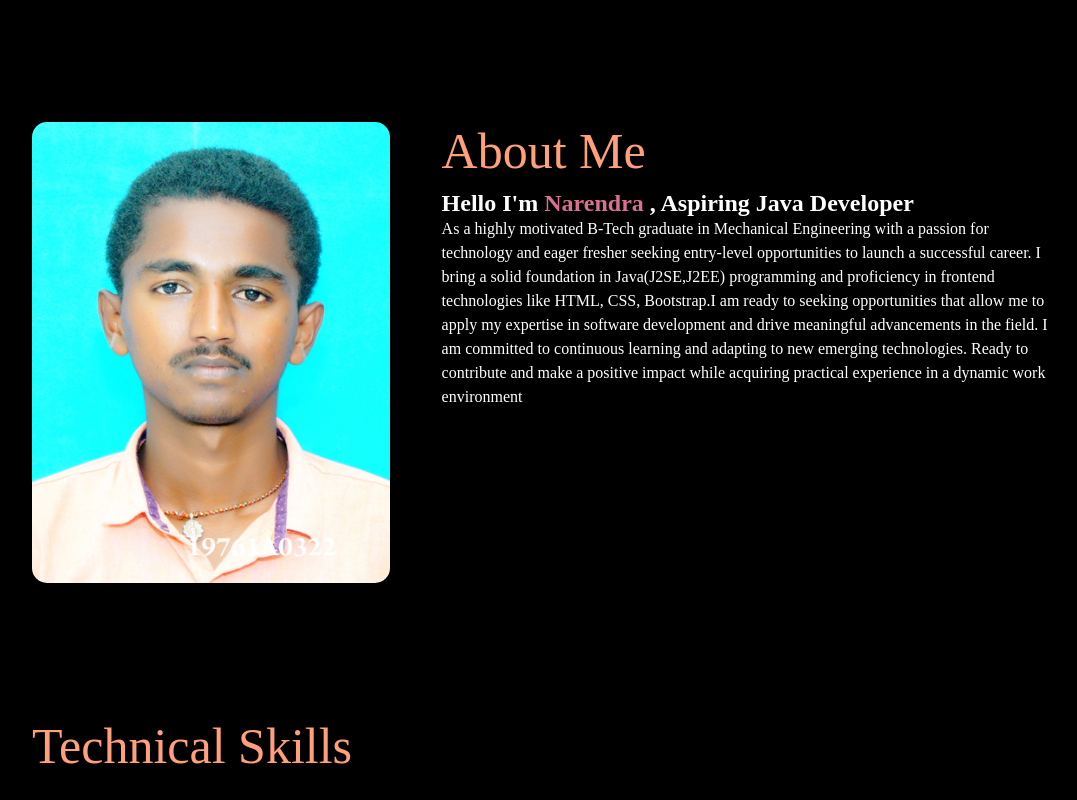
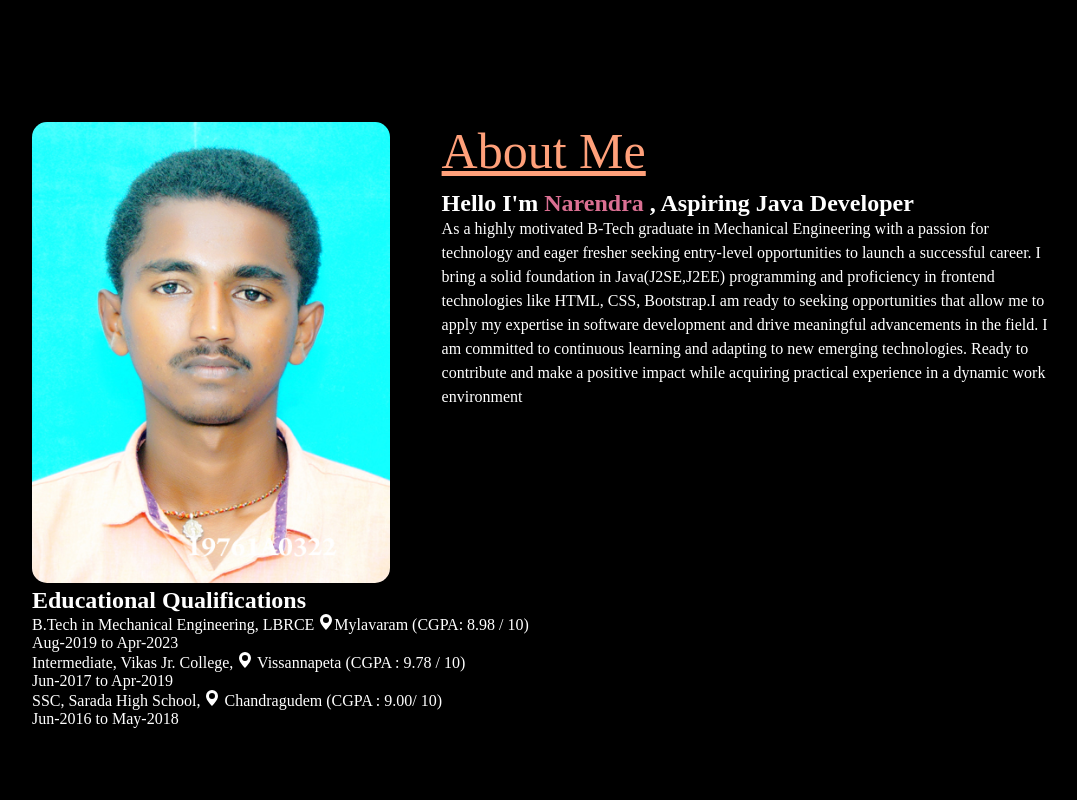
Before and after one commit to kuppalanarendra/Narendra_portfolio, a plain HTML site: page index.html in a window 1280 px wide. Shown: the part 620-1420 px from the top of the page, without its empty margins (96-1173 px from the left). Drawn offline with Linux system fonts and the light colour scheme.

Commit message:
Update index.html

```diff
--- a/index.html
+++ b/index.html
@@ -8,6 +8,7 @@
     <!-- <link href="https://cdn.jsdelivr.net/npm/bootstrap@5.0.2/dist/css/bootstrap.min.css" rel="stylesheet" integrity="sha384-EVSTQN3/azprG1Anm3QDgpJLIm9Nao0Yz1ztcQTwFspd3yD65VohhpuuCOmLASjC" crossorigin="anonymous"> -->
 </head>
 <body class="body">
+    <div class="container">
         <div class="main">
             <div class="navbar">
                 <div class="imge">
@@ -39,7 +40,7 @@
                <div class="c1">
                 <h1>Hi, I'm <span class="span">Narendra <br> </span>From Vijayawada</h1>
                  <br><p><a href="https://www.linkedin.com/in/narendra-kuppala
-                "target="_blank"><svg xmlns="http://www.w3.org/2000/svg" width="16" height="16" fill="currentColor" class="bi bi-linkedin" viewBox="0 0 16 16">
+                    " target="_blank"><svg xmlns="http://www.w3.org/2000/svg" width="16" height="16" fill="currentColor" class="bi bi-linkedin" viewBox="0 0 16 16">
                     <path d="M0 1.146C0 .513.526 0 1.175 0h13.65C15.474 0 16 .513 16 1.146v13.708c0 .633-.526 1.146-1.175 1.146H1.175C.526 16 0 15.487 0 14.854zm4.943 12.248V6.169H2.542v7.225zm-1.2-8.212c.837 0 1.358-.554 1.358-1.248-.015-.709-.52-1.248-1.342-1.248S2.4 3.226 2.4 3.934c0 .694.521 1.248 1.327 1.248zm4.908 8.212V9.359c0-.216.016-.432.08-.586.173-.431.568-.878 1.232-.878.869 0 1.216.662 1.216 1.634v3.865h2.401V9.25c0-2.22-1.184-3.252-2.764-3.252-1.274 0-1.845.7-2.165 1.193v.025h-.016l.016-.025V6.169h-2.4c.03.678 0 7.225 0 7.225z"/>
                   </svg> LinkedIn </a>
 
@@ -66,7 +67,7 @@
                     <img src="/Narendra_portfolio/Images/ID PHOTO.jpg" alt="">
                 </div>
                 <div class="col2">
-                <h1 class="sub-title">About Me</h1>
+                    <h1 class="sub-title"><u>About Me</u></h1>
                     <h1>Hello I'm <span class="span">Narendra  </span>, Aspiring Java Developer</h1>
                     <p>As a highly motivated B-Tech graduate in Mechanical Engineering with a passion for technology and eager fresher seeking entry-level opportunities to launch a successful career. I bring a solid foundation in Java(J2SE,J2EE) programming and proficiency in frontend technologies like HTML, CSS, Bootstrap.I am ready to seeking opportunities that allow me to apply my expertise in software development and drive meaningful advancements in the field. I am committed to continuous learning and adapting to new emerging technologies. Ready to contribute and make a positive impact while acquiring practical experience in a dynamic work environment
                      </p>
@@ -74,6 +75,25 @@
 
                 </div>
             </div>
+            <div class="qualification">
+                <h1>Educational Qualifications</h1>
+                <div class="study"><p class="std1"> B.Tech in Mechanical Engineering, LBRCE <svg xmlns="http://www.w3.org/2000/svg" width="16" height="16" fill="currentColor" class="bi bi-geo-alt-fill" viewBox="0 0 16 16" id="bi">
+                    <path d="M8 16s6-5.686 6-10A6 6 0 0 0 2 6c0 4.314 6 10 6 10m0-7a3 3 0 1 1 0-6 3 3 0 0 1 0 6"/>
+                  </svg>Mylavaram (CGPA: 8.98 / 10) </p>
+                    <p>Aug-2019 to Apr-2023</p></div>
+                    <div class="study"><p class="std1"> Intermediate, Vikas Jr. College,  <svg xmlns="http://www.w3.org/2000/svg" width="16" height="16" fill="currentColor" class="bi bi-geo-alt-fill" viewBox="0 0 16 16" id="bi">
+                        <path d="M8 16s6-5.686 6-10A6 6 0 0 0 2 6c0 4.314 6 10 6 10m0-7a3 3 0 1 1 0-6 3 3 0 0 1 0 6"/>
+                      </svg> Vissannapeta (CGPA : 9.78 / 10)</p>
+                        <p>Jun-2017 to Apr-2019</p></div>
+                        <div class="study"><p class="std1"> SSC, Sarada High School,  <svg xmlns="http://www.w3.org/2000/svg" width="16" height="16" fill="currentColor" class="bi bi-geo-alt-fill" viewBox="0 0 16 16" id="bi">
+                            <path d="M8 16s6-5.686 6-10A6 6 0 0 0 2 6c0 4.314 6 10 6 10m0-7a3 3 0 1 1 0-6 3 3 0 0 1 0 6"/>
+                          </svg> Chandragudem (CGPA : 9.00/ 10)</p>
+                            <p>Jun-2016 to May-2018</p></div>
+
+
+
+            </div>
+
         </div>
     </section>
     <section id="skill">
@@ -150,7 +170,7 @@
                   <svg xmlns="http://www.w3.org/2000/svg" width="16" height="16" fill="currentColor" class="bi bi-linkedin" viewBox="0 0 16 16">
                     <path d="M0 1.146C0 .513.526 0 1.175 0h13.65C15.474 0 16 .513 16 1.146v13.708c0 .633-.526 1.146-1.175 1.146H1.175C.526 16 0 15.487 0 14.854zm4.943 12.248V6.169H2.542v7.225zm-1.2-8.212c.837 0 1.358-.554 1.358-1.248-.015-.709-.52-1.248-1.342-1.248S2.4 3.226 2.4 3.934c0 .694.521 1.248 1.327 1.248zm4.908 8.212V9.359c0-.216.016-.432.08-.586.173-.431.568-.878 1.232-.878.869 0 1.216.662 1.216 1.634v3.865h2.401V9.25c0-2.22-1.184-3.252-2.764-3.252-1.274 0-1.845.7-2.165 1.193v.025h-.016l.016-.025V6.169h-2.4c.03.678 0 7.225 0 7.225z"/>
                   </svg> <a href="https://www.linkedin.com/in/narendra-kuppala
-              " class="a1" target="_blank"> &nbsp;LinkedIn</a>
+                  " target="_blank"> &nbsp;LinkedIn</a>
                   <br>
                   <br>
 
@@ -181,7 +201,6 @@
 
 
 
-
-
+    </div>
     </body>
 </html>
```
Lines whose indentation alone changed are shown as unchanged.
